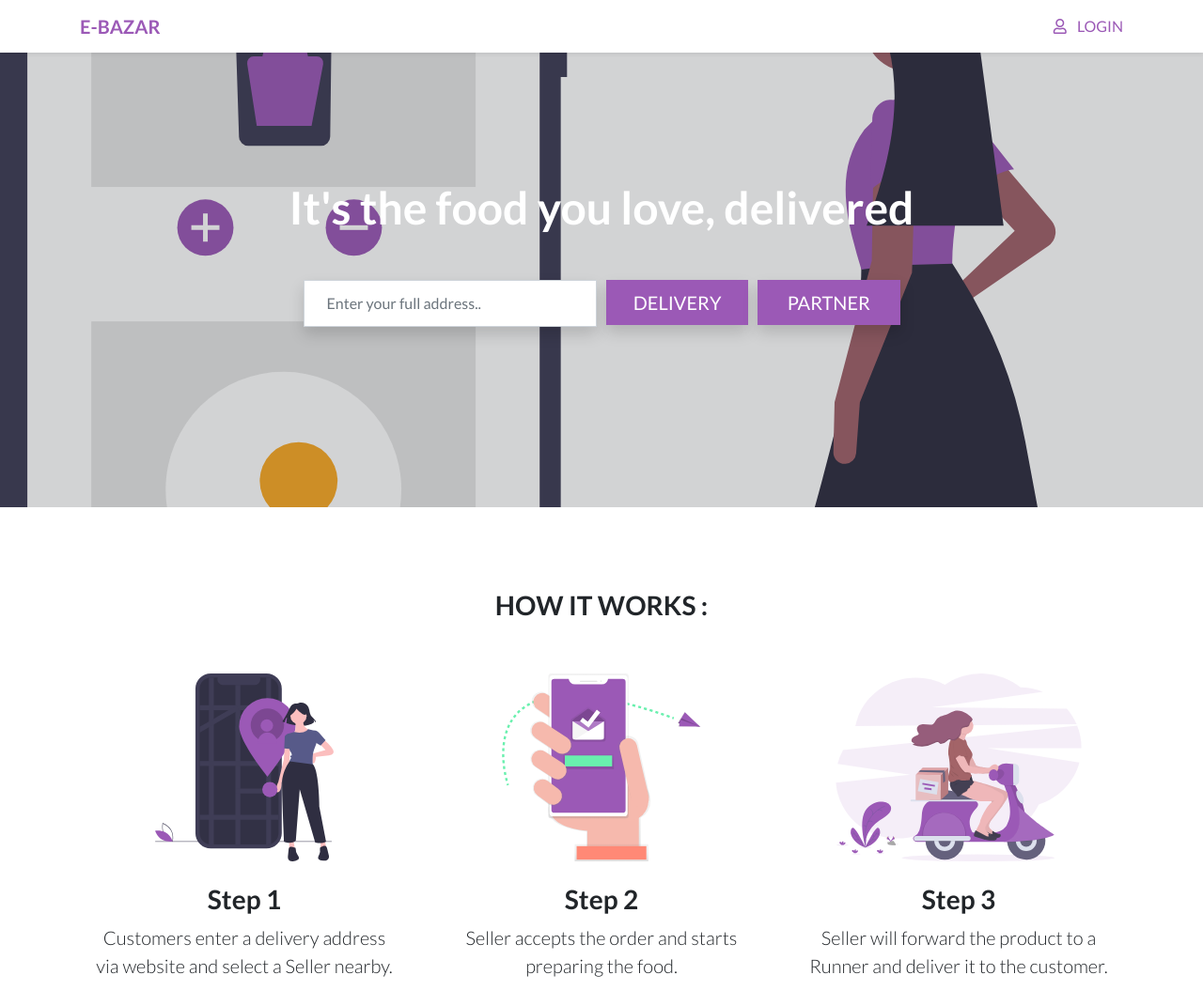
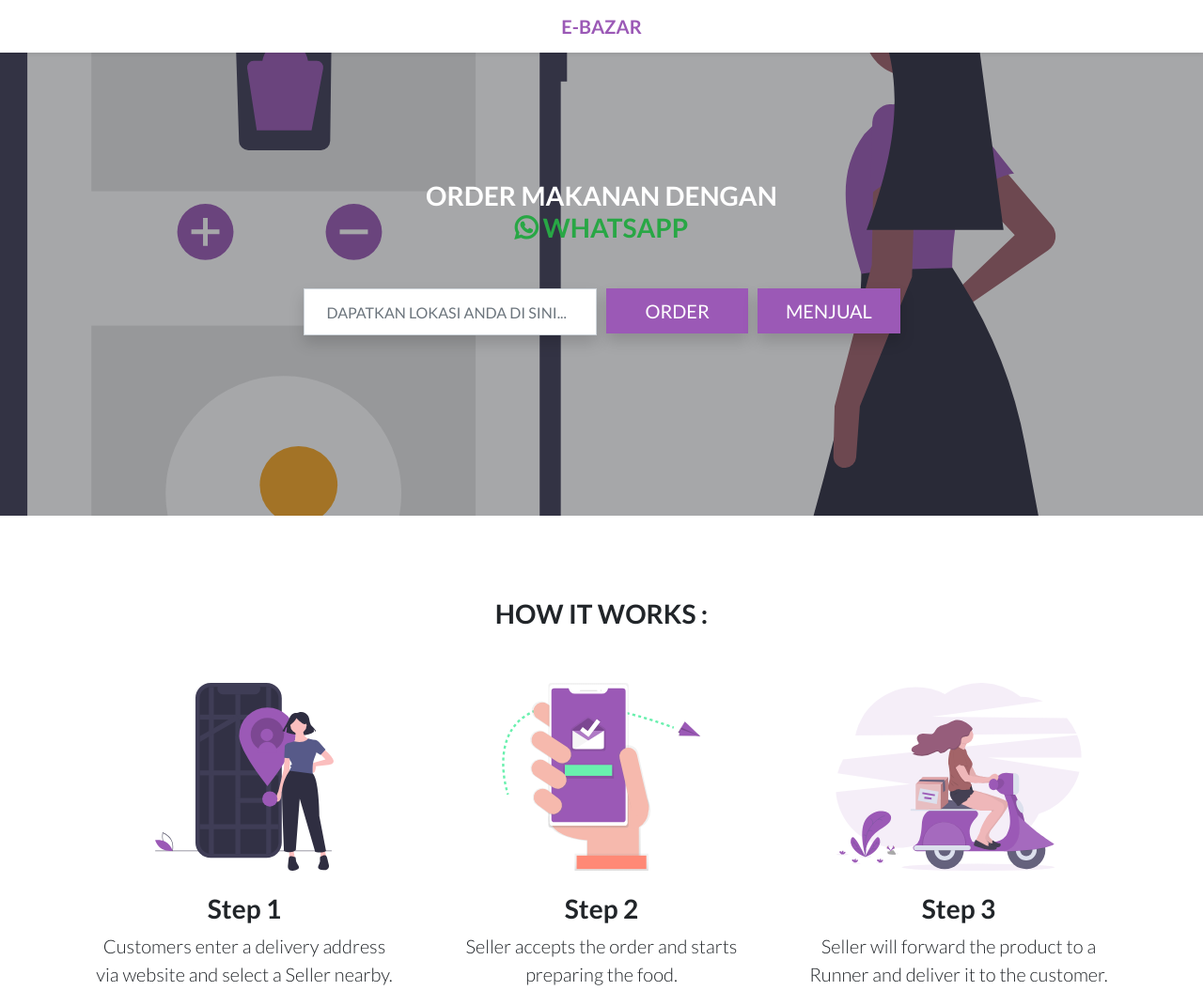
Before and after one commit to poxyx/e-bazar, a website: page index.html in a window 1280 px wide. Shown: the whole page at 94% size. Drawn offline with Linux system fonts and the light colour scheme.

Commit message:
disable login for user

```diff
--- a/css/main.css
+++ b/css/main.css
@@ -34,7 +34,7 @@
   width: 100%;
   top: 0;
   left: 0;
-  opacity: 0.2;
+  opacity: 0.4;
 }
 
 header.masthead h1 {
--- a/index.html
+++ b/index.html
@@ -29,7 +29,10 @@
   <!-- Navigation -->
   <nav class="navbar navbar-light bg-light fixed-top bg-white shadow-sm">
     <div class="container">
-      <a class="navbar-brand purple" href="#"><b class="purple">E-BAZAR</b></a>
+      <a class="navbar-brand purple mx-auto" href="#"><b class="purple">E-BAZAR</b></a>
+
+      <!-- no use for now -->
+      <div style="display: none">
         <a class="text-decoration-none border-0 rounded-0 purple trigger-btn" href="#loginModal" id="login_menu" data-toggle="modal">
           <i class="far fa-user purple mr-2"></i> LOGIN
         </a>
@@ -45,6 +48,7 @@
           </div>
         </div>
       </div>
+    </div>
   </nav>
 
   <!-- Masthead -->
@@ -53,19 +57,19 @@
     <div class="container">
       <div class="row">
         <div class="col-xl-9 mx-auto">
-          <h1 class="mb-5 ">It's the food you love, delivered</h1>
+          <h3 class="mb-5 "> ORDER MAKANAN DENGAN <span class="text-success"><br><i class="fab fa-whatsapp text-success"></i> WHATSAPP</span></h2>
         </div>
         <div class="col-md-12 col-lg-8 col-xl-7 mx-auto">
           <form>
             <div class="form-row">
               <div class="col-12 col-md-6 mb-2 mb-md-0">
-                <input type="text" class="shadow form-control rounded-0 p-4" id="address" onclick="getLocation()" placeholder="Enter your full address..">
+                <input type="text" class="shadow form-control rounded-0 p-4" id="address" onclick="getLocation()" placeholder="DAPATKAN LOKASI ANDA DI SINI...">
               </div>
               <div class="col-6 col-md-3">
-                <a href="https://poxyx.github.io/e-bazar/home.html" class="shadow btn btn-block btn-lg btn-primary rounded-0 mobile-space">DELIVERY</a>
+                <a href="https://poxyx.github.io/e-bazar/home.html" class="shadow btn btn-block btn-lg btn-primary rounded-0 mobile-space">ORDER</a>
               </div>
               <div class="col-6 col-md-3">
-                 <a href="https://poxyx.github.io/e-bazar/login_restaurant.html" class="shadow btn btn-block btn-lg btn-primary rounded-0 mobile-space">PARTNER</a>
+                 <a href="https://poxyx.github.io/e-bazar/login_restaurant.html" class="shadow btn btn-block btn-lg btn-primary rounded-0 mobile-space">MENJUAL</a>
               </div>
 <!--               <div class="col-12">
                 <a href="https://poxyx.github.io/e-bazar/home.html" class="shadow btn btn-block btn-lg btn-primary rounded-0 mobile-space">PARTNER</a>
```
Also changed, not shown: home.html (+4 -4 lines), seller.html (+2 -2 lines). Lines whose indentation alone changed are shown as unchanged.
